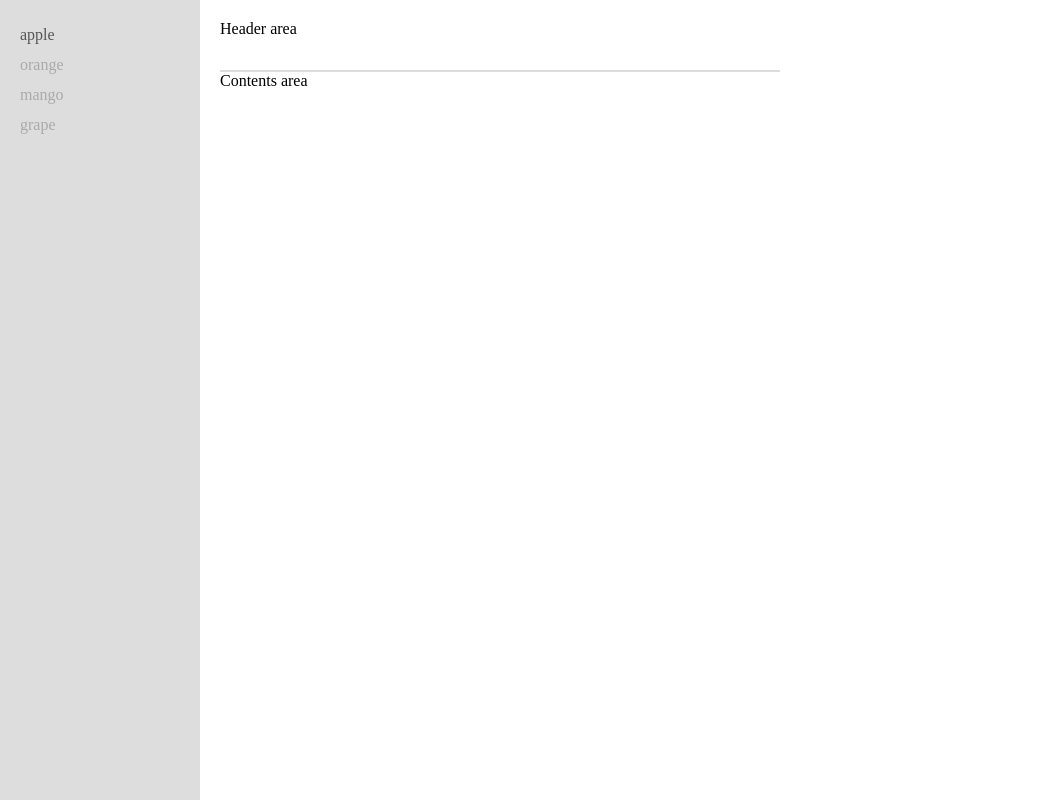
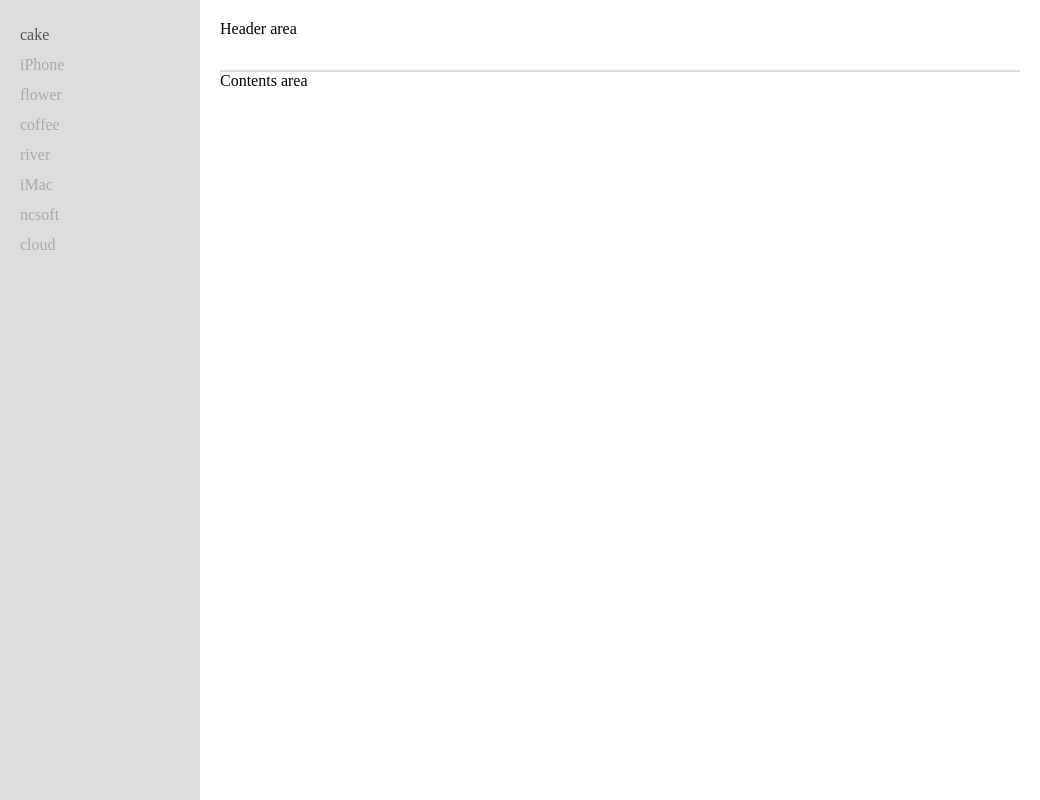
Before and after one commit to Jonghee/electron-test, an Electron app: page index.html in a window 800 px wide. Shown: the whole page, 1040 px wide, since content can reach past the window. Drawn offline with nearby package versions, Linux system fonts and the light colour scheme; no server answers.

Commit message:
modularization

```diff
--- a/index.html
+++ b/index.html
@@ -8,14 +8,7 @@
 </head>
 <body>
     <div class="wrapper">
-        <div class="side">
-            <ul class="tagList">
-                <li><a href="#apple">apple</a></li>
-                <li><a href="#orange">orange</a></li>
-                <li><a href="#mango">mango</a></li>
-                <li><a href="#grape">grape</a></li>
-            </ul>
-        </div>
+        <div class="side"></div>
         <div class="container">
             <div class="header">Header area</div>
             <div class="content">Contents area</div>
--- /dev/null
+++ b/js/content.js
@@ -0,0 +1,32 @@
+(function(){
+    var $ = require('jquery'),
+        dom;
+
+    function init(options){
+        dom = $(options.target);
+    }
+
+    function show(word){
+        getData(word, 1, render);
+    }
+
+    function render(list){
+        dom.empty();
+        $.each(list, function(i,item){
+            $('<img>').attr('src', item.image).appendTo(dom).width(100).height(100);
+        });
+    }
+
+    function getData(keyword, page, callback){
+        $.ajax({
+            url: 'https://apis.daum.net/search/image?apikey=b040b735cc3dc2f4d08f7511418fd74e&q='+ keyword +'&output=json&result=20&pageno=' + page,
+            method: 'jsonp'
+        }).success(function(res){
+            if( typeof callback != 'function' ) return;
+            callback.call(callback, res.channel.item);
+        });
+    }
+
+    exports.init = init;
+    exports.show = show;
+})()
--- /dev/null
+++ b/js/side.js
@@ -0,0 +1,35 @@
+(function(){
+    var $ = require('jquery');
+    var cont = require('../js/content');
+    var dom, data;
+
+    exports.init = function(options){
+        var self = this;
+        dom = $(options.target);
+        data = options.data;
+
+        self.render();
+
+        dom.find('a').eq(0).trigger('click');
+    };
+    exports.render = function(){
+        var self = this;
+        var htmlString = '<ul class="tagList">';
+        $.each(data, function(i,item){
+            htmlString += '<li><a href="#'+ item +'" data-index="'+ i +'">'+ item +'</a></li>';
+        });
+        htmlString += '</ul>';
+
+        dom.html(htmlString);
+
+        dom.find('a').on('click', function(e){
+            e.preventDefault();
+            self.select( this.dataset.index );
+        });
+    };
+    exports.select = function(num){
+        dom.find('a').removeClass('selected').eq(num).addClass('selected');
+        cont.show( dom.find('a').eq(num).text() );
+    };
+    exports.setSize = function(h){};
+})();
--- a/js/work.js
+++ b/js/work.js
@@ -1,30 +1,22 @@
 (function($){
-    var __apiKey = 'b040b735cc3dc2f4d08f7511418fd74e';
-
-    // size controller
-    var __sideArea, __container, __cont, __docW, __docH;
+    var __apiKey = 'b040b735cc3dc2f4d08f7511418fd74e',
+        __side = require('./js/side'),
+        __content = require('./js/content'),
+        __container, __sideArea, __docW, __docH;
 
     function _initialize(){
-        __sideArea = $('.side');
-        __container = $('.container');
-        __cont = $('.content');
-
-        // event handler
-        $(window).on('resize', _setSize).trigger('resize');
-        __sideArea.find('a').on('click', function(){
-            __sideArea.find('a').removeClass('selected').eq( $(this).parent().index() ).addClass('selected');
-            _getData($(this).text(), 1, _render);
+        __side.init({
+            target: '.side',
+            data: ['cake','iPhone','flower','coffee','river','iMac','ncsoft','cloud']
+        });
+        __content.init({
+            target: '.content'
         });
 
-        // initialize
-        __sideArea.find('a').eq(0).trigger('click');
-    }
+        __container = $('.container');
+        __sideArea = $('.side');
 
-    function _render(list){
-        __cont.empty();
-        $.each(list, function(i,item){
-            $('<img>').attr('src', item.image).appendTo(__cont).width(100).height(100);
-        });
+        $(window).on('resize', _setSize).trigger('resize');
     }
 
     function _setSize(){
@@ -37,15 +29,5 @@
         __sideArea.height(__docH);
     }
 
-    function _getData(keyword, page, callback){
-        $.ajax({
-            url: 'https://apis.daum.net/search/image?apikey=b040b735cc3dc2f4d08f7511418fd74e&q='+ keyword +'&output=json&result=20&pageno=' + page,
-            method: 'jsonp'
-        }).success(function(res){
-            if( typeof callback != 'function' ) return;
-            callback.call(callback, res.channel.item);
-        });
-    }
-
     $(document).ready(_initialize);
 })(require('jquery'));
```
